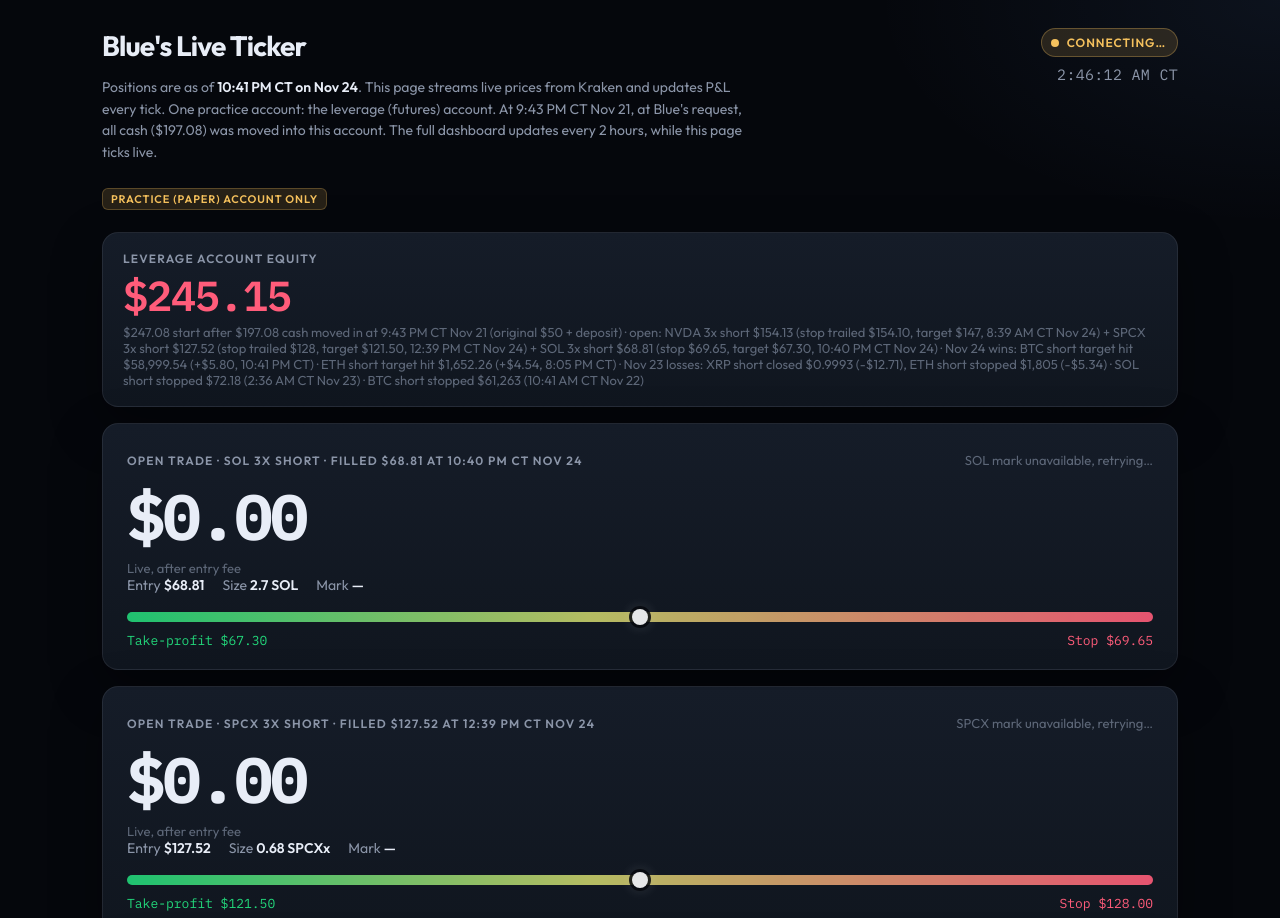
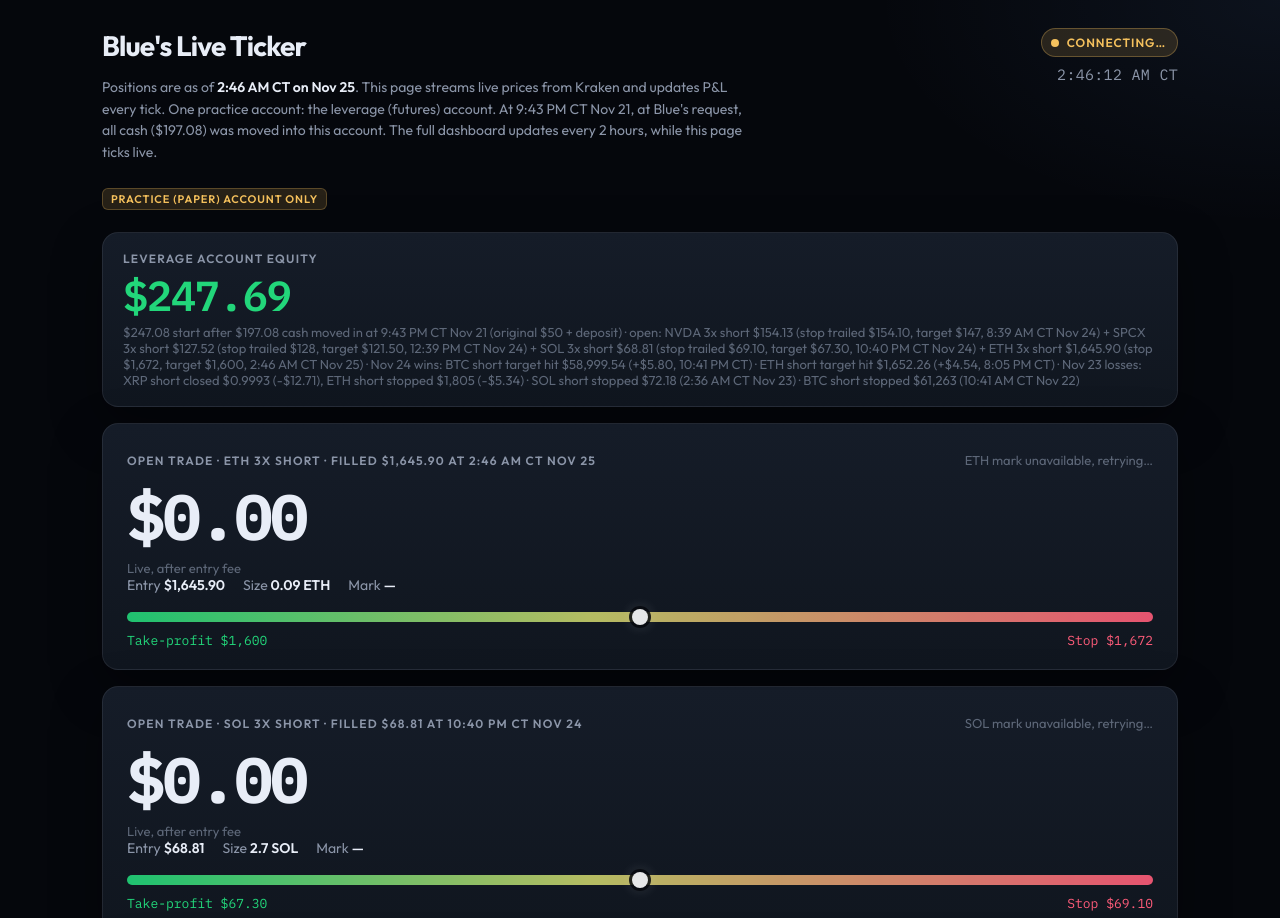
Before and after one commit to samuelbaeza82-star/blue-live-ticker, a plain HTML site: page index.html in a window 1280 px wide. Shown: the top 918 px of the page. Drawn offline with Linux system fonts and the light colour scheme; no server answers.

Commit message:
ETH 3x short 1645.90, SOL stop trailed 69.10 (2:46 AM CT Nov 25)

```diff
--- a/index.html
+++ b/index.html
@@ -427,7 +427,7 @@
       <div>
         <h1>Blue's Live Ticker</h1>
         <p class="note">
-          Positions are as of <strong>10:41 PM CT on Nov 24</strong>.
+          Positions are as of <strong>2:46 AM CT on Nov 25</strong>.
           This page streams live prices from Kraken and updates P&amp;L every tick.
           One practice account: the leverage (futures) account.
           At 9:43 PM CT Nov 21, at Blue's request, all cash ($197.08) was moved into this account.
@@ -452,8 +452,8 @@
     <section class="accounts">
       <div class="card combined" id="card-combined">
         <div class="label">Leverage account equity</div>
-        <div id="combined" class="big neg">$245.15</div>
-        <div class="sub">$247.08 start after $197.08 cash moved in at 9:43 PM CT Nov 21 (original $50 + deposit) · open: NVDA 3x short $154.13 (stop trailed $154.10, target $147, 8:39 AM CT Nov 24) + SPCX 3x short $127.52 (stop trailed $128, target $121.50, 12:39 PM CT Nov 24) + SOL 3x short $68.81 (stop $69.65, target $67.30, 10:40 PM CT Nov 24) · Nov 24 wins: BTC short target hit $58,999.54 (+$5.80, 10:41 PM CT) · ETH short target hit $1,652.26 (+$4.54, 8:05 PM CT) · Nov 23 losses: XRP short closed $0.9993 (-$12.71), ETH short stopped $1,805 (-$5.34) · SOL short stopped $72.18 (2:36 AM CT Nov 23) · BTC short stopped $61,263 (10:41 AM CT Nov 22)</div>
+        <div id="combined" class="big pos">$247.69</div>
+        <div class="sub">$247.08 start after $197.08 cash moved in at 9:43 PM CT Nov 21 (original $50 + deposit) · open: NVDA 3x short $154.13 (stop trailed $154.10, target $147, 8:39 AM CT Nov 24) + SPCX 3x short $127.52 (stop trailed $128, target $121.50, 12:39 PM CT Nov 24) + SOL 3x short $68.81 (stop trailed $69.10, target $67.30, 10:40 PM CT Nov 24) + ETH 3x short $1,645.90 (stop $1,672, target $1,600, 2:46 AM CT Nov 25) · Nov 24 wins: BTC short target hit $58,999.54 (+$5.80, 10:41 PM CT) · ETH short target hit $1,652.26 (+$4.54, 8:05 PM CT) · Nov 23 losses: XRP short closed $0.9993 (-$12.71), ETH short stopped $1,805 (-$5.34) · SOL short stopped $72.18 (2:36 AM CT Nov 23) · BTC short stopped $61,263 (10:41 AM CT Nov 22)</div>
       </div>
       <div class="card" id="card-cash">
         <div class="label">Cash account (closed)</div>
@@ -462,8 +462,29 @@
       </div>
       <div class="card" id="card-lev">
         <div class="label">Leverage account</div>
-        <div id="leverage" class="big neg">$245.15</div>
-        <div class="sub">Same account as above · $241.08 collateral · about $119 margin free at 10:41 PM CT Nov 24</div>
+        <div id="leverage" class="big pos">$247.69</div>
+        <div class="sub">Same account as above · $241.00 collateral · about $72 margin free at 2:46 AM CT Nov 25</div>
+      </div>
+    </section>
+
+    <section class="card trade-card" id="card-eths9">
+      <div class="trade-head">
+        <div class="label">Open trade · ETH 3x short · filled $1,645.90 at 2:46 AM CT Nov 25</div>
+        <div class="sub" id="eths9-src">Waiting for ETH mark…</div>
+      </div>
+      <div id="eths9-pnl" class="pnl flat">$0.00</div>
+      <div class="sub">Live, after entry fee</div>
+      <div class="meta">
+        <span>Entry <b>$1,645.90</b></span>
+        <span>Size <b>0.09 ETH</b></span>
+        <span>Mark <b id="eths9-mark">—</b></span>
+      </div>
+      <div class="range" aria-hidden="true">
+        <div id="eths9-range-mark" class="range-mark" style="left: 50%"></div>
+      </div>
+      <div class="range-labels">
+        <span class="t" id="eths9-to-target">Take-profit $1,600</span>
+        <span class="s" id="eths9-to-stop">Stop $1,672</span>
       </div>
     </section>
 
@@ -484,7 +505,7 @@
       </div>
       <div class="range-labels">
         <span class="t" id="sols8-to-target">Take-profit $67.30</span>
-        <span class="s" id="sols8-to-stop">Stop $69.65</span>
+        <span class="s" id="sols8-to-stop">Stop $69.10</span>
       </div>
     </section>
 
@@ -1498,7 +1519,7 @@
       }
     }
     if (!SPCXS7.closed) { pollSpcxs7(); setInterval(pollSpcxs7, 5000); }
-    const SOLS8 = { entry: 68.81, size: 2.7, stop: 69.65, target: 67.3, fee: 0.0929, closed: false };
+    const SOLS8 = { entry: 68.81, size: 2.7, stop: 69.1, target: 67.3, fee: 0.0929, closed: false };
     let sols8Mark = null;
     function sols8Pnl() { if (SOLS8.closed) return SOLS8.realized; return sols8Mark == null ? -SOLS8.fee : (SOLS8.entry - sols8Mark) * SOLS8.size - SOLS8.fee; }
     async function pollSols8() {
@@ -1516,7 +1537,7 @@
         el.classList.add(pnl > 0 ? "pos" : pnl < 0 ? "neg" : "flat");
         document.getElementById("sols8-mark").textContent = "$" + m.toFixed(2);
         document.getElementById("sols8-src").textContent = "Kraken SOL perpetual mark · " + new Date().toLocaleTimeString();
-        document.getElementById("sols8-to-stop").textContent = "Stop $69.65  ·  " + (m >= SOLS8.stop ? "at stop" : "$" + (SOLS8.stop - m).toFixed(2) + " away");
+        document.getElementById("sols8-to-stop").textContent = "Stop $69.10  ·  " + (m >= SOLS8.stop ? "at stop" : "$" + (SOLS8.stop - m).toFixed(2) + " away");
         document.getElementById("sols8-to-target").textContent = "Take-profit $67.30  ·  " + (m <= SOLS8.target ? "at target" : "$" + (m - SOLS8.target).toFixed(2) + " to go");
         const pct = Math.max(0, Math.min(100, (m - SOLS8.target) / (SOLS8.stop - SOLS8.target) * 100));
         document.getElementById("sols8-range-mark").style.left = pct + "%";
@@ -1526,6 +1547,34 @@
       }
     }
     if (!SOLS8.closed) { pollSols8(); setInterval(pollSols8, 5000); }
+    const ETHS9 = { entry: 1645.9, size: 0.09, stop: 1672, target: 1600, fee: 0.0741, closed: false };
+    let eths9Mark = null;
+    function eths9Pnl() { if (ETHS9.closed) return ETHS9.realized; return eths9Mark == null ? -ETHS9.fee : (ETHS9.entry - eths9Mark) * ETHS9.size - ETHS9.fee; }
+    async function pollEths9() {
+      try {
+        const r = await fetch("https://futures.kraken.com/derivatives/api/v3/tickers/PF_ETHUSD?_=" + Date.now(), { cache: "no-store" });
+        const j = await r.json();
+        const t = j.ticker || (j.tickers && j.tickers[0]);
+        const m = Number(t.markPrice || t.last);
+        if (!isFinite(m)) return;
+        eths9Mark = m;
+        const pnl = eths9Pnl();
+        const el = document.getElementById("eths9-pnl");
+        el.textContent = (pnl >= 0 ? "+$" : "-$") + Math.abs(pnl).toFixed(2);
+        el.classList.remove("pos", "neg", "flat");
+        el.classList.add(pnl > 0 ? "pos" : pnl < 0 ? "neg" : "flat");
+        document.getElementById("eths9-mark").textContent = "$" + m.toFixed(2);
+        document.getElementById("eths9-src").textContent = "Kraken ETH perpetual mark · " + new Date().toLocaleTimeString();
+        document.getElementById("eths9-to-stop").textContent = "Stop $1,672  ·  " + (m >= ETHS9.stop ? "at stop" : "$" + (ETHS9.stop - m).toFixed(2) + " away");
+        document.getElementById("eths9-to-target").textContent = "Take-profit $1,600  ·  " + (m <= ETHS9.target ? "at target" : "$" + (m - ETHS9.target).toFixed(2) + " to go");
+        const pct = Math.max(0, Math.min(100, (m - ETHS9.target) / (ETHS9.stop - ETHS9.target) * 100));
+        document.getElementById("eths9-range-mark").style.left = pct + "%";
+        try { updatePnL(); } catch (e) {}
+      } catch (e) {
+        document.getElementById("eths9-src").textContent = "ETH mark unavailable, retrying…";
+      }
+    }
+    if (!ETHS9.closed) { pollEths9(); setInterval(pollEths9, 5000); }
 
     const SOLS2 = { entry: 71.0, size: 0.5, stop: 72.0, target: 68.5, fee: 0.01775, closed: true, exit: 72.18, realized: -0.62 };
     let sols2Mark = null;
@@ -1868,7 +1917,7 @@
       }
 
       const combinedEl = document.getElementById("combined");
-      const combined = POSITIONS.leverageStart + sPnl + nvdaPnl() + qqqPnl() + googlPnl() + mstrPnl() + btc2Pnl() + nvda2Pnl() + hoodPnl() + ethsPnl() + solsPnl() + btcs3Pnl() + btcs4Pnl() + eths2Pnl() + sols2Pnl() + xrpsPnl() + eths3Pnl() + btcs5Pnl() + nvdas6Pnl() + spcxs7Pnl() + sols8Pnl();
+      const combined = POSITIONS.leverageStart + sPnl + nvdaPnl() + qqqPnl() + googlPnl() + mstrPnl() + btc2Pnl() + nvda2Pnl() + hoodPnl() + ethsPnl() + solsPnl() + btcs3Pnl() + btcs4Pnl() + eths2Pnl() + sols2Pnl() + xrpsPnl() + eths3Pnl() + btcs5Pnl() + nvdas6Pnl() + spcxs7Pnl() + sols8Pnl() + eths9Pnl();
       combinedEl.textContent = money(combined);
       combinedEl.classList.remove("pos", "neg", "flat");
       combinedEl.classList.add(signClass(combined - POSITIONS.leverageStart));
@@ -1890,9 +1939,9 @@
         pnlEl.classList.remove("pos", "neg", "flat");
         pnlEl.classList.add(signClass(rp));
         renderCashAndCombined(rp);
-        levEl.textContent = money(POSITIONS.leverageStart + rp + nvdaPnl() + qqqPnl() + googlPnl() + mstrPnl() + btc2Pnl() + nvda2Pnl() + hoodPnl() + ethsPnl() + solsPnl() + btcs3Pnl() + btcs4Pnl() + eths2Pnl() + sols2Pnl() + xrpsPnl() + eths3Pnl() + btcs5Pnl() + nvdas6Pnl() + spcxs7Pnl() + sols8Pnl());
+        levEl.textContent = money(POSITIONS.leverageStart + rp + nvdaPnl() + qqqPnl() + googlPnl() + mstrPnl() + btc2Pnl() + nvda2Pnl() + hoodPnl() + ethsPnl() + solsPnl() + btcs3Pnl() + btcs4Pnl() + eths2Pnl() + sols2Pnl() + xrpsPnl() + eths3Pnl() + btcs5Pnl() + nvdas6Pnl() + spcxs7Pnl() + sols8Pnl() + eths9Pnl());
         levEl.classList.remove("pos", "neg", "flat");
-        levEl.classList.add(signClass(rp + nvdaPnl() + qqqPnl() + googlPnl() + mstrPnl() + btc2Pnl() + nvda2Pnl() + hoodPnl() + ethsPnl() + solsPnl() + btcs3Pnl() + btcs4Pnl() + eths2Pnl() + sols2Pnl() + xrpsPnl() + eths3Pnl() + btcs5Pnl() + nvdas6Pnl() + spcxs7Pnl() + sols8Pnl()));
+        levEl.classList.add(signClass(rp + nvdaPnl() + qqqPnl() + googlPnl() + mstrPnl() + btc2Pnl() + nvda2Pnl() + hoodPnl() + ethsPnl() + solsPnl() + btcs3Pnl() + btcs4Pnl() + eths2Pnl() + sols2Pnl() + xrpsPnl() + eths3Pnl() + btcs5Pnl() + nvdas6Pnl() + spcxs7Pnl() + sols8Pnl() + eths9Pnl()));
         src.textContent = "Closed: stop hit, bought back at $63,351 (net incl. fees and funding)";
         if (mark != null && isFinite(mark)) markEl.textContent = formatPrice(mark);
         hit.className = "hit show stop";
```
